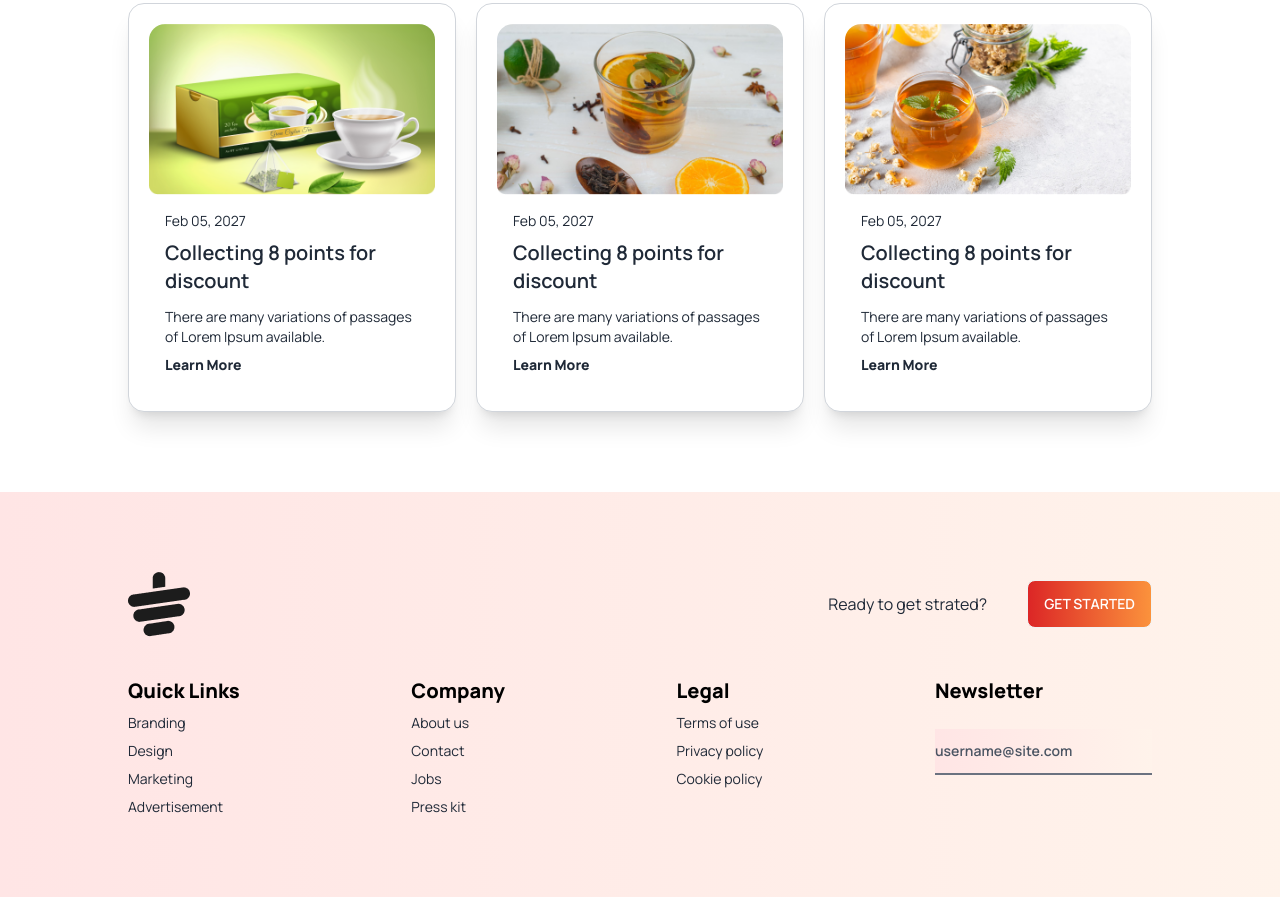
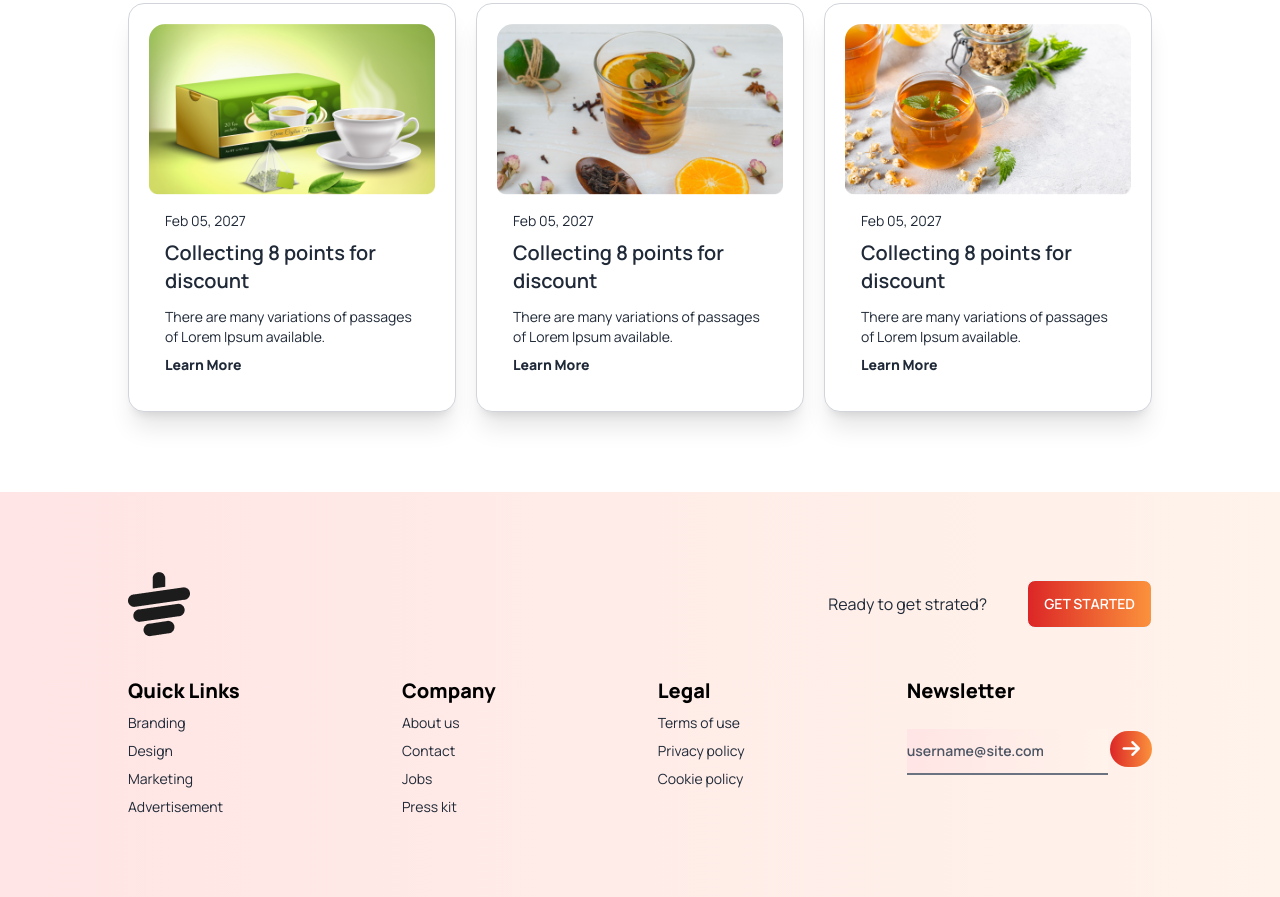
Before and after one commit to rabbani4443/tea-house, a plain HTML site: page index.html in a window 1280 px wide. Shown: the part 2871-3768 px from the top of the page. Drawn offline with nearby package versions, Linux system fonts and the light colour scheme.

Commit message:
Some minor changes

```diff
--- a/index.html
+++ b/index.html
@@ -256,7 +256,8 @@
             <span class="text-xl font-bold text-black pb-4">Newsletter</span>
             <div class="">
               <div class="">
-                <input type="email" placeholder="username@site.com" class=" bg-gradient-to-r from-[#ff00001a] to-[#ff89381a] border-b-2 border-gray-500 py-3  pr-12 focus:outline-none focus:ring-0 placeholder-gray-600 font-semibold" />
+                <input type="email" placeholder="username@site.com" class=" bg-gradient-to-r from-[#ff00001a] to-[#ff89381a] border-b-2 border-gray-500 py-3  pr-8 focus:outline-none focus:ring-0 placeholder-gray-600 font-semibold" />
+                <i class="fa-solid fa-arrow-right bg-gradient-to-r from-red-600 to-orange-400 text-white text-xl py-1 px-3 rounded-full"></i>
               </div>
             </div>
           </div>
```
